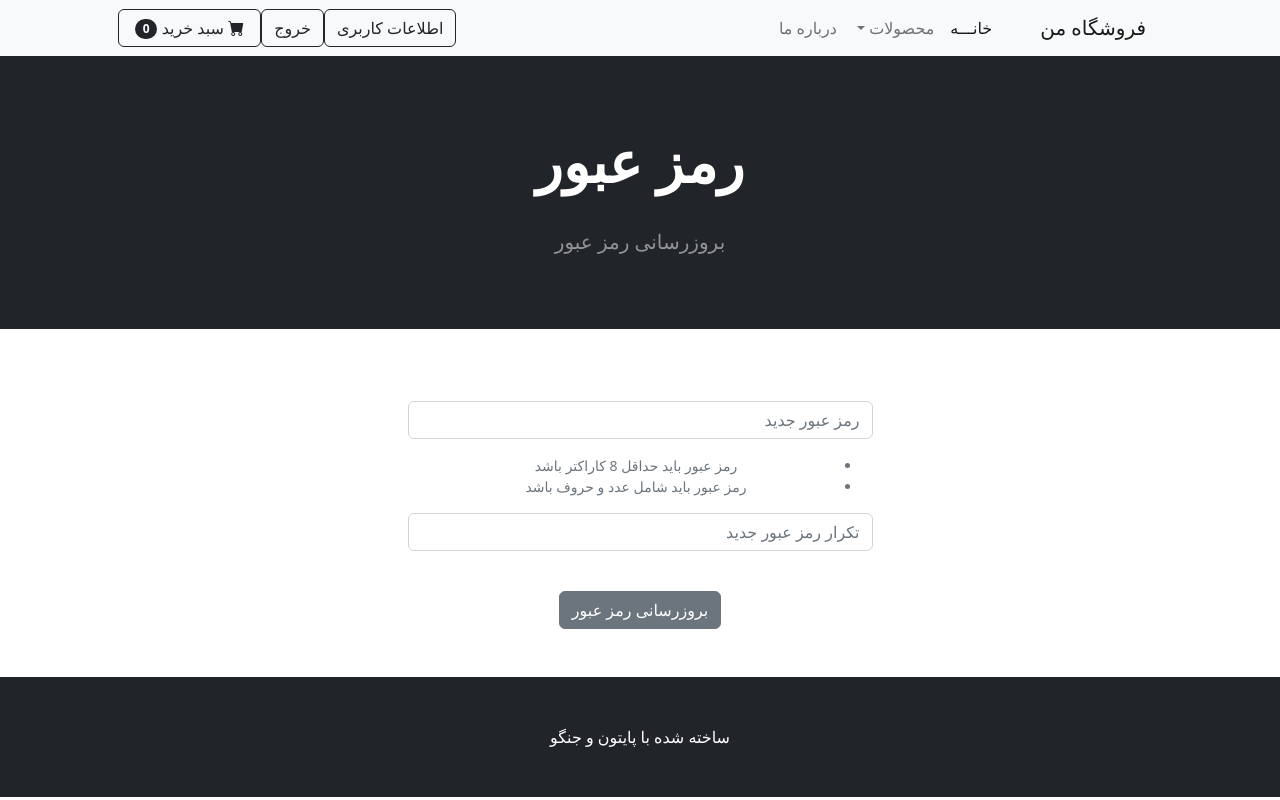
After one commit to SamaneKhademi/Django-Ecommerce, a Django app: page /update_password/ in a window 1280 px wide. The commit adds this page. Run offline with Django 5.2, Linux system fonts and the light colour scheme; a user stored in the database is signed in; some libraries are stand-ins or nearby versions.

Commit message:
Update user password

```diff
--- a/store/forms.py
+++ b/store/forms.py
@@ -1,7 +1,36 @@
 from django.contrib.auth.models import User
-from django.contrib.auth.forms import UserCreationForm, UserChangeForm
+from django.contrib.auth.forms import UserCreationForm, UserChangeForm, SetPasswordForm
 from django import forms
 
+
+class ChangePasswordForm(SetPasswordForm):
+    class Meta():
+        model = User
+        fields = ['new_password1', 'new_password2']
+
+    new_password1 = forms.CharField(
+        label='',
+        help_text='<ul class="form-text text-muted small"><li>رمز عبور باید حداقل 8 کاراکتر باشد</li><li>رمز عبور باید شامل عدد و حروف باشد</li></ul>',
+        widget=forms.PasswordInput(
+            attrs={
+                'class': 'form-control',
+                'name': 'password',
+                'type': 'password',
+                'placeholder': 'رمز عبور جدید'
+            }
+        )
+    )
+    new_password2 = forms.CharField(
+        label='',
+        widget=forms.PasswordInput(
+            attrs={
+                'class': 'form-control',
+                'name': 'password',
+                'type': 'password',
+                'placeholder': 'تکرار رمز عبور جدید'
+            }
+        )
+    )
 
 class UpdateUserForm(UserChangeForm):
     # Hide password
@@ -54,7 +83,7 @@ class SignUpForm(UserCreationForm):
     )
     password1 = forms.CharField(
         label='',
-        help_text='<ul class="form-text text-muted small"><li>رمز عبور باید حداقل 8 کاراکتر باشد</li><li>رمز عبور نمیتواند فقط عدد باشد</li></ul>',
+        help_text='<ul class="form-text text-muted small"><li>رمز عبور باید حداقل 8 کاراکتر باشد</li><li>رمز عبور باید شامل عدد و حروف باشد</li></ul>',
         widget=forms.PasswordInput(
             attrs={
                 'class': 'form-control',
--- /dev/null
+++ b/store/templates/update_password.html
@@ -0,0 +1,33 @@
+{% extends 'base.html' %}
+{% block content %}
+<!-- Header-->
+    <header class="bg-dark py-5">
+        <div class="container px-4 px-lg-5 my-4">
+            <div class="text-center text-white">
+                <h1 class="display-4 fw-bolder">رمز عبور</h1>
+                <br>
+                <p class="lead fw-normal text-white-50 mb-0">بروزرسانی رمز عبور</p>
+            </div>
+        </div>
+    </header>
+    <div class="container">
+        <div class="row">
+            <center>
+                <div class="col-5">
+                    <br><br><br>
+
+                    <form method="post" action="{% url 'update_password' %}">
+                        {% csrf_token %}
+
+                        {{ form.as_p }}
+                        <br>
+                        <button type="submit" class="btn btn-secondary">بروزرسانی رمز عبور</button>
+
+                    </form>
+
+                    <br><br>
+                </div>
+            </center>
+        </div>
+    </div>
+{% endblock %}
--- a/store/templates/update_user.html
+++ b/store/templates/update_user.html
@@ -25,7 +25,9 @@
 
                     </form>
 
-                    <br><br>
+                    <br>
+                    <a href="{% url 'update_password' %}" class="btn btn-secondary">بروزرسانی رمز عبور</a>
+                    <br><br><br><br>
                 </div>
             </center>
         </div>
--- a/store/urls.py
+++ b/store/urls.py
@@ -8,6 +8,7 @@ urlpatterns = [
     path('logout/', views.logout_user, name='logout'),
     path('register/', views.register_user, name='register'),
     path('update_user/', views.update_user, name='update_user'),
+    path('update_password/', views.update_password, name='update_password'),
     path('product/<int:pk>', views.product, name='product'),
     path('category/<str:foo>', views.category, name='category'),
     path('category_summary/', views.category_summary, name='category_summary'),
--- a/store/views.py
+++ b/store/views.py
@@ -5,7 +5,29 @@ from django.contrib import messages
 from django.contrib.auth.models import User
 from django.contrib.auth.forms import UserCreationForm
 from django import forms
-from .forms import SignUpForm, UpdateUserForm
+from .forms import SignUpForm, UpdateUserForm, ChangePasswordForm
+
+def update_password(request):
+    if request.user.is_authenticated:
+        current_user = request.user
+        # Did they fill out the form?
+        if request.method == 'POST':
+            form = ChangePasswordForm(current_user, request.POST)
+            if form.is_valid():
+                form.save()
+                messages.success(request, 'رمز عبور شما بروزرسانی شد.')
+                login(request, current_user)
+                return redirect('update_user')
+            else:
+                for error in list(form.errors.values()):
+                    messages.error(request, error)
+                    return redirect('update_password')
+        else:
+            form = ChangePasswordForm(current_user)
+            return render(request, 'update_password.html', {'form':form})
+    else:
+        messages.success(request, 'برای دسترسی به صفحه موردنظر ابتدا وارد صفحه کاربری خود شوید.')
+        return redirect('home')
 
 
 def update_user(request):
```
Also changed, not shown: db.sqlite3.
